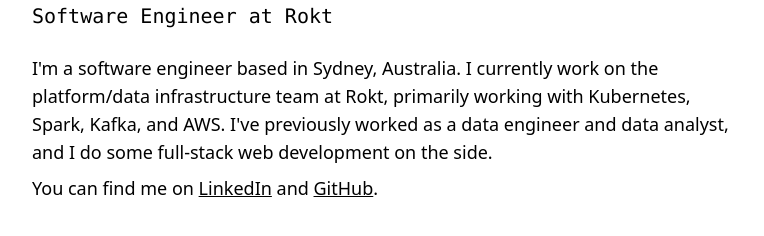
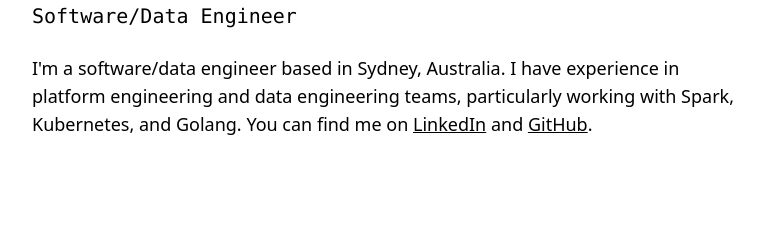
Before and after one commit to jacobsalway/jacobsalway.com, an Astro site: page / in a window 1280 px wide. Shown: the part 174-410 px from the top of the page, without its empty margins (256-1020 px from the left). Built offline with nearby package versions, Linux system fonts and the light colour scheme; Astro itself is replaced by a stand-in of ours.

Commit message:
Update description

```diff
--- a/src/pages/index.astro
+++ b/src/pages/index.astro
@@ -8,18 +8,14 @@
       <h1 class="font-bold font-mono text-4xl sm:text-5xl pb-2">
         Jacob Salway
       </h1>
-      <p class="text-xl xs:text-2xl">Software Engineer at Rokt</p>
+      <p class="text-xl xs:text-2xl">Software/Data Engineer</p>
     </div>
     <div class="sm:text-lg">
       <p>
-        I'm a software engineer based in Sydney, Australia. I currently work on
-        the platform/data infrastructure team at Rokt, primarily working with
-        Kubernetes, Spark, Kafka, and AWS. I've previously worked as a data
-        engineer and data analyst, and I do some full-stack web development on
-        the side.
-      </p>
-      <p class="mt-2">
-        You can find me on <a
+        I'm a software/data engineer based in Sydney, Australia. I have
+        experience in platform engineering and data engineering teams,
+        particularly working with Spark, Kubernetes, and Golang. You can find me
+        on <a
           class="underline"
           href="https://www.linkedin.com/in/jacobsalway"
           target="_blank">LinkedIn</a
```
Also changed, not shown: package.json (+5 -5 lines), pnpm-lock.yaml.
